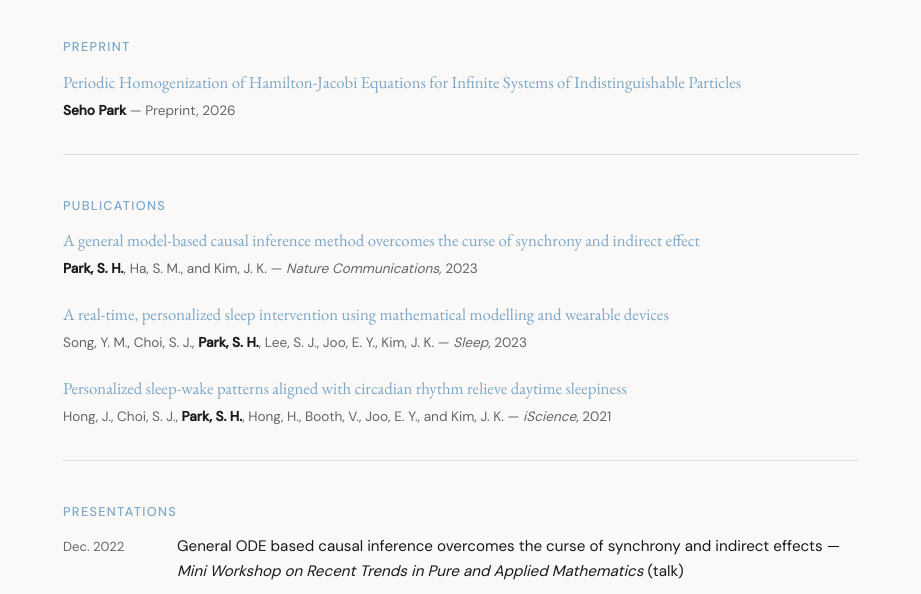
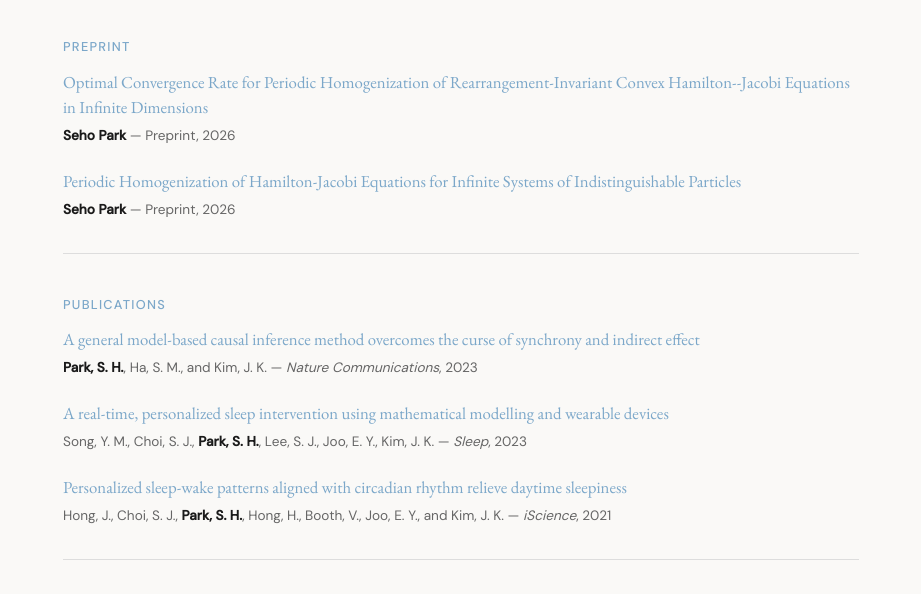
Before and after one commit to SehoPark423/SehoPark.github.io, a plain HTML site: page research.html in a window 1280 px wide. Shown: the part 171-765 px from the top of the page, without its empty margins (179-1100 px from the left). Drawn offline with nearby package versions, Linux system fonts and the light colour scheme.

Commit message:
Update research.html

```diff
--- a/research.html
+++ b/research.html
@@ -68,7 +68,14 @@
   <h1>Research</h1>
 
   <h3>Preprint</h3>
-
+  <div class="paper">
+    <div class="paper-title">
+      <a href="https://arxiv.org/abs/2608.11449" target="_blank" rel="noopener noreferrer">
+        Optimal Convergence Rate for Periodic Homogenization of Rearrangement-Invariant Convex Hamilton--Jacobi Equations in Infinite Dimensions
+      </a>
+    </div>
+    <div class="paper-meta"><strong class="author-name">Seho Park</strong> &mdash; Preprint, 2026</div>
+  </div>
   <div class="paper">
     <div class="paper-title">
       <a href="https://arxiv.org/abs/2605.22198" target="_blank" rel="noopener noreferrer">
```
